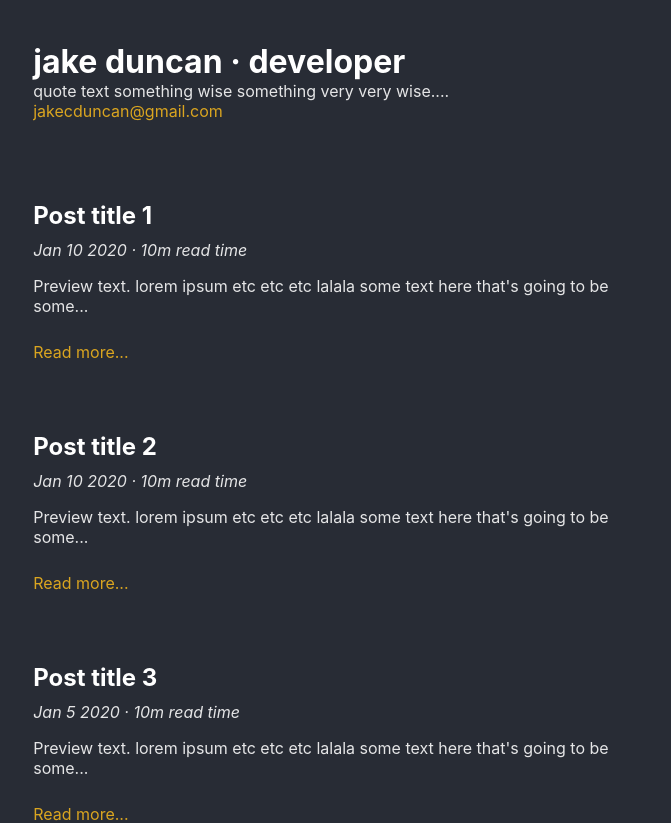
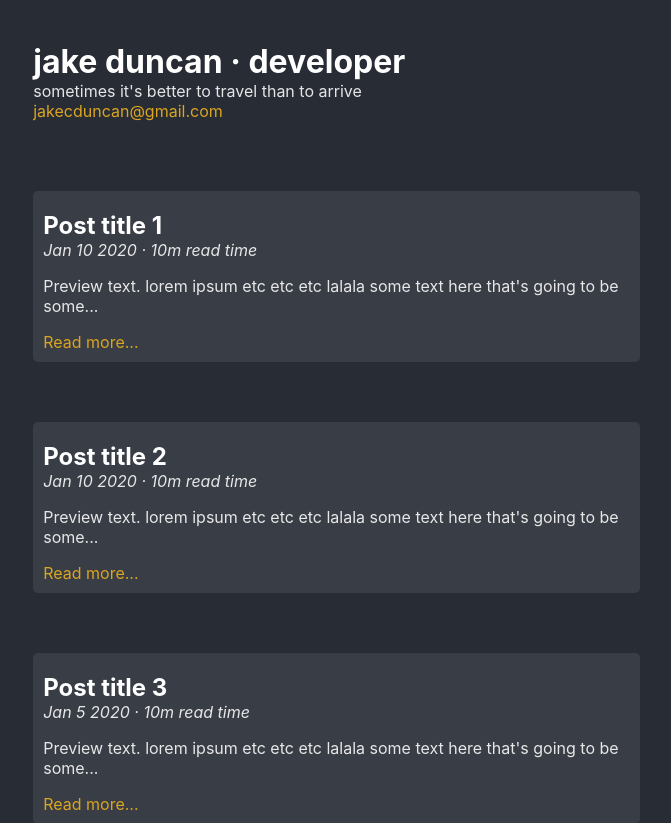
Before and after one commit to Jaked222/nextreactblog, a Next.js app: page / in a window 1280 px wide. Shown: the top 823 px of the page, without its empty margins (354-1025 px from the left). Built offline with nearby package versions, Linux system fonts and the light colour scheme.

Commit message:
quotes, cards and spacing

```diff
--- a/components/post.js
+++ b/components/post.js
@@ -1,7 +1,9 @@
 import StarRateIcon from "@material-ui/icons/StarRate";
 import Link from "next/link";
+import { cardEnabled } from "../site-config";
 
 export default function Post({ className, details }) {
+  className = cardEnabled ? className + " withCard" : className;
   return (
     <div className={className}>
       <h2>
@@ -24,7 +26,6 @@ export default function Post({ className, details }) {
             padding: "0",
             display: "flex",
             justifyContent: "left",
-            margin: "10px 0 0 0",
             width: "30%",
           }}
         >
@@ -47,7 +48,6 @@ export default function Post({ className, details }) {
           }
 
           div {
-            margin: 10px 0 0 0;
             color: hsla(0, 0%, 100%, 0.88);
           }
 
@@ -62,6 +62,12 @@ export default function Post({ className, details }) {
             margin: 30px 0;
           }
 
+          .post.withCard {
+            background: rgba(255, 255, 255, 0.08);
+            border-radius: 5px;
+            padding: 10px;
+          }
+
           @media only screen and (max-width: 768px) {
             .post {
               width: 100%;
--- /dev/null
+++ b/components/quoteSection.js
@@ -0,0 +1,25 @@
+import { quotes } from "../site-config";
+import { useState, useEffect } from "react";
+
+export default function QuoteSection({ className }) {
+  const [quoteToShowIndex, setQuoteToShowIndex] = useState(0);
+
+  useEffect(() => {
+    const millisecondsInDay = 24 * 60 * 60 * 1000;
+    let comparisonDate = new Date("2020", "6", "9");
+    let currentDate = new Date();
+
+    // get difference between dates in milliseconds then convert back to days
+    let quoteToShowIndexTemp = Math.round(
+      Math.abs((currentDate - comparisonDate) / millisecondsInDay)
+    );
+
+    while (quoteToShowIndexTemp > quotes.length - 1) {
+      quoteToShowIndexTemp -= quotes.length;
+    }
+
+    setQuoteToShowIndex(quoteToShowIndexTemp);
+  }, []);
+
+  return <div className={className}>{quotes[quoteToShowIndex]}</div>;
+}
--- a/pages/index.js
+++ b/pages/index.js
@@ -3,6 +3,8 @@ import Bio from "../components/bio";
 import Post from "../components/post";
 import posts from "../post-config";
 import { useRouter } from "next/router";
+import QuoteSection from "../components/quoteSection";
+import { displayQuoteSection } from "../site-config";
 
 export default function Home() {
   const router = useRouter();
@@ -20,9 +22,7 @@ export default function Home() {
       <main>
         <div className="page-title">
           <h1 onClick={handleGoHomeClick}>jake duncan &middot; developer</h1>
-          <div className="quote-text">
-            quote text something wise something very very wise....
-          </div>
+          {displayQuoteSection && <QuoteSection className="quote-text" />}
           <a href="mailto:jakecduncan@gmail.com">jakecduncan@gmail.com</a>
         </div>
         {posts.map((postDetail) => {
--- /dev/null
+++ b/site-config.js
@@ -0,0 +1,11 @@
+export const cardEnabled = true;
+
+export const quotes = [
+  "Do all things one at a time and fully",
+  "When it comes to practice, see nothing that happens as good or bad",
+  "Caretake this moment. Immerse yourself in its particulars.",
+  "an experiment is never a failure solely because it fails to achieve predicted results. An experiment is a failure only when it also fails adequately to test the hypothesis in question, when the data it produces don’t prove anything one way or another.",
+  "sometimes it's better to travel than to arrive",
+];
+
+export const displayQuoteSection = true;
```
